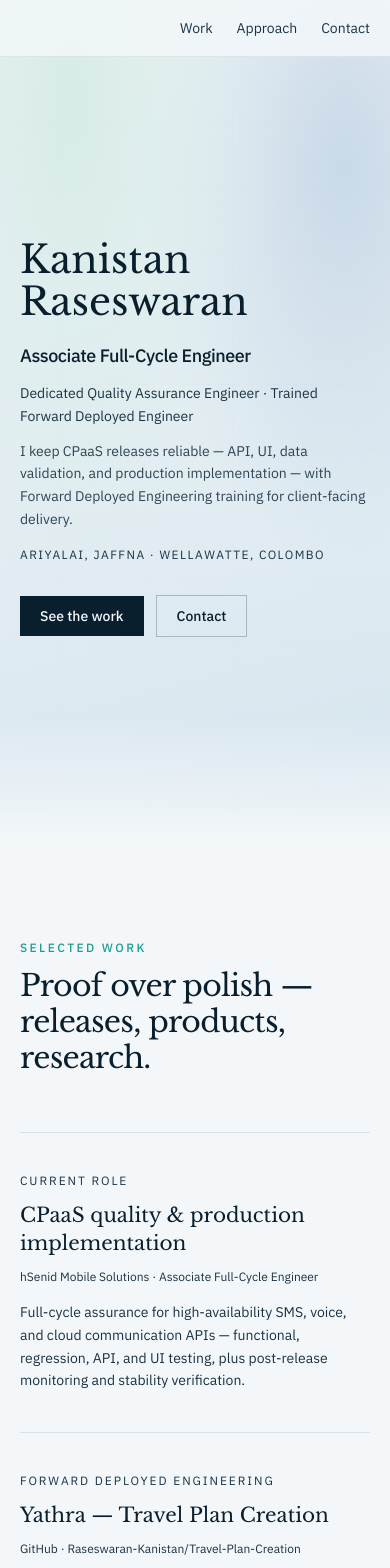
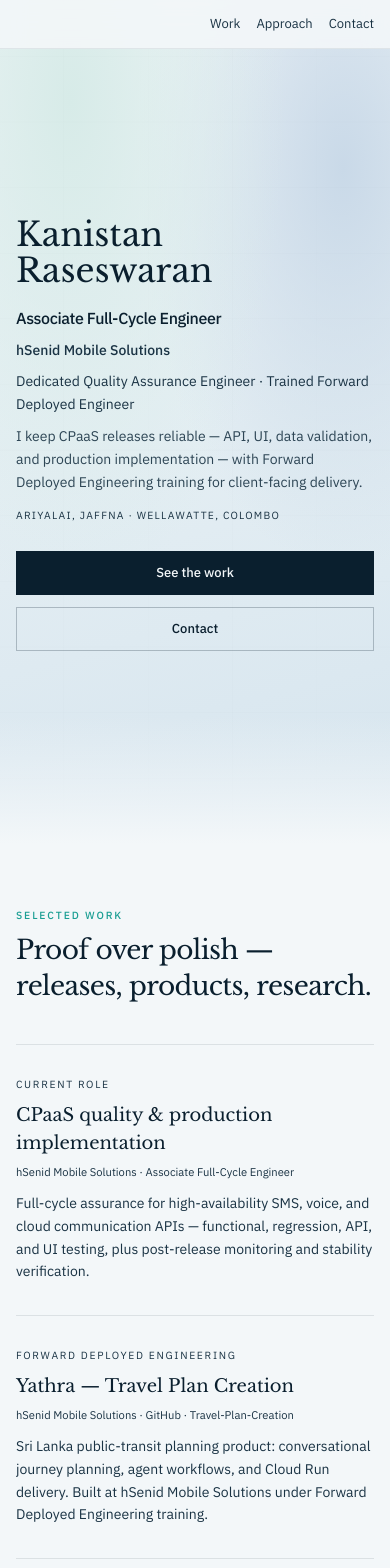
Before and after one commit to Raseswaran-Kanistan/portfolio, a React (Vite) app: page / in a window 390 px wide. Shown: the top 1568 px of the page. Built offline with nearby package versions, Linux system fonts and the light colour scheme.

Commit message:
Refine responsive type and surface hSenid Mobile Solutions.
Scale fonts, buttons, and section spacing for mobile and desktop, and name the company in hero, work, approach, credibility, and contact.

Co-authored-by: Cursor <cursoragent@cursor.com>

```diff
--- a/src/components/Approach.tsx
+++ b/src/components/Approach.tsx
@@ -48,19 +48,18 @@ export function Approach() {
           viewport={sectionView}
           transition={sectionTransition()}
         >
-          <p className="mb-3 text-xs font-medium tracking-[0.2em] text-signal uppercase">
-            Approach
-          </p>
-          <h2 className="font-display max-w-xl text-3xl tracking-tight sm:text-4xl">
+          <p className="section-label text-signal">Approach</p>
+          <h2 className="section-title max-w-xl">
             How releases stay trustworthy.
           </h2>
-          <p className="mt-4 max-w-lg text-sm leading-relaxed text-fog">
-            Dedicated Quality Assurance inside a Full-Cycle role — then Forward
-            Deployed Engineering training for the client edge.
+          <p className="body-copy mt-3 max-w-lg text-fog sm:mt-4">
+            At hSenid Mobile Solutions — Dedicated Quality Assurance inside a
+            Full-Cycle role, with Forward Deployed Engineering training for the
+            client edge.
           </p>
         </motion.div>
 
-        <ol className="mt-14 grid gap-8 sm:grid-cols-2 lg:grid-cols-4 lg:gap-6">
+        <ol className="mt-10 grid gap-7 sm:mt-14 sm:grid-cols-2 sm:gap-8 lg:grid-cols-4 lg:gap-6">
           {steps.map((s, i) => (
             <motion.li
               key={s.n}
@@ -69,11 +68,13 @@ export function Approach() {
               viewport={sectionView}
               transition={sectionTransition(i * 0.08)}
             >
-              <p className="font-display text-sm text-signal">{s.n}</p>
-              <h3 className="mt-3 text-lg font-semibold tracking-tight">
+              <p className="font-display text-xs text-signal sm:text-sm">
+                {s.n}
+              </p>
+              <h3 className="mt-2 text-base font-semibold tracking-tight sm:mt-3 sm:text-lg">
                 {s.title}
               </h3>
-              <p className="mt-2 text-sm leading-relaxed text-fog">{s.body}</p>
+              <p className="body-copy mt-2 text-fog">{s.body}</p>
               {i < steps.length - 1 && (
                 <div className="mt-6 hidden h-px w-full bg-gradient-to-r from-signal/60 to-transparent lg:block" />
               )}
--- a/src/components/Contact.tsx
+++ b/src/components/Contact.tsx
@@ -16,6 +16,11 @@ const links = [
     label: 'GitHub',
     value: 'Raseswaran-Kanistan',
     href: 'https://github.com/Raseswaran-Kanistan',
+  },
+  {
+    label: 'Company',
+    value: 'hSenid Mobile Solutions',
+    href: undefined as string | undefined,
   },
   {
     label: 'Location',
@@ -37,27 +42,26 @@ export function Contact() {
           transition={sectionTransition()}
           className="max-w-2xl"
         >
-          <p className="mb-3 text-xs font-medium tracking-[0.2em] text-signal-deep uppercase">
-            Contact
-          </p>
-          <h2 className="font-display text-3xl tracking-tight text-ink sm:text-4xl">
+          <p className="section-label text-signal-deep">Contact</p>
+          <h2 className="section-title text-ink">
             Let’s talk about reliable delivery.
           </h2>
-          <p className="mt-4 text-sm leading-relaxed text-ink-soft">
+          <p className="body-copy mt-3 text-ink-soft sm:mt-4">
             Open to conversations about Quality Assurance, Full-Cycle
-            engineering, and Forward Deployed Engineering work.
+            engineering, and Forward Deployed Engineering work at hSenid Mobile
+            Solutions and beyond.
           </p>
         </motion.div>
 
-        <ul className="mt-12 space-y-0">
+        <ul className="mt-10 space-y-0 sm:mt-12">
           {links.map((l, i) => {
             const inner = (
               <>
-                <span className="w-28 shrink-0 text-xs tracking-[0.14em] text-ink-soft uppercase">
+                <span className="w-24 shrink-0 text-[0.65rem] tracking-[0.14em] text-ink-soft uppercase sm:w-28 sm:text-xs">
                   {l.label}
                 </span>
                 <span
-                  className={`font-display text-lg text-ink sm:text-xl ${l.href ? 'transition group-hover:text-signal-deep' : ''}`}
+                  className={`font-display text-base break-all text-ink sm:text-lg lg:text-xl ${l.href ? 'transition group-hover:text-signal-deep' : ''}`}
                 >
                   {l.value}
                 </span>
@@ -78,12 +82,12 @@ export function Contact() {
                     href={l.href}
                     target={l.href.startsWith('http') ? '_blank' : undefined}
                     rel={l.href.startsWith('http') ? 'noreferrer' : undefined}
-                    className="group flex flex-col gap-1 py-4 sm:flex-row sm:items-baseline sm:gap-8"
+                    className="group flex flex-col gap-1 py-3.5 sm:flex-row sm:items-baseline sm:gap-8 sm:py-4"
                   >
                     {inner}
                   </a>
                 ) : (
-                  <div className="flex flex-col gap-1 py-4 sm:flex-row sm:items-baseline sm:gap-8">
+                  <div className="flex flex-col gap-1 py-3.5 sm:flex-row sm:items-baseline sm:gap-8 sm:py-4">
                     {inner}
                   </div>
                 )}
@@ -95,7 +99,7 @@ export function Contact() {
         <motion.a
           href={`${import.meta.env.BASE_URL}Kanistan-Raseswaran.pdf`}
           download
-          className="mt-12 inline-flex items-center border border-ink/25 px-5 py-2.5 text-sm font-medium text-ink transition hover:border-ink/50 hover:bg-mist/60"
+          className="btn-secondary mt-10 w-full sm:mt-12 sm:w-auto"
           initial={reduce ? false : { opacity: 0 }}
           whileInView={{ opacity: 1 }}
           viewport={sectionView}
@@ -104,9 +108,9 @@ export function Contact() {
           Download CV
         </motion.a>
 
-        <p className="mt-16 text-xs text-ink-soft/80">
-          © {new Date().getFullYear()} Kanistan Raseswaran · Ariyalai, Jaffna ·
-          Wellawatte, Colombo
+        <p className="mt-12 text-[0.7rem] text-ink-soft/80 sm:mt-16 sm:text-xs">
+          © {new Date().getFullYear()} Kanistan Raseswaran · hSenid Mobile
+          Solutions · Ariyalai, Jaffna · Wellawatte, Colombo
         </p>
       </div>
     </section>
--- a/src/components/Credibility.tsx
+++ b/src/components/Credibility.tsx
@@ -2,6 +2,12 @@ import { motion, useReducedMotion } from 'framer-motion'
 import { fadeUp, sectionTransition, sectionView } from '../lib/motion'
 
 const items = [
+  {
+    label: 'Company',
+    value: 'hSenid Mobile Solutions',
+    detail:
+      'Associate Full-Cycle Engineer — Dedicated Quality Assurance and production implementation',
+  },
   {
     label: 'Publication',
     value: 'IEEE ICBC 2025',
@@ -36,15 +42,13 @@ export function Credibility() {
           viewport={sectionView}
           transition={sectionTransition()}
         >
-          <p className="mb-3 text-xs font-medium tracking-[0.2em] text-signal-deep uppercase">
-            Credibility
-          </p>
-          <h2 className="font-display text-3xl tracking-tight text-ink sm:text-4xl">
+          <p className="section-label text-signal-deep">Credibility</p>
+          <h2 className="section-title text-ink">
             Signals that hold up under scrutiny.
           </h2>
         </motion.div>
 
-        <ul className="mt-12 grid gap-x-10 gap-y-10 sm:grid-cols-2">
+        <ul className="mt-10 grid gap-x-8 gap-y-8 sm:mt-12 sm:grid-cols-2 sm:gap-x-10 sm:gap-y-10">
           {items.map((item, i) => (
             <motion.li
               key={item.label}
@@ -52,15 +56,15 @@ export function Credibility() {
               whileInView={fadeUp.animate}
               viewport={sectionView}
               transition={sectionTransition(i * 0.06)}
-              className="border-t border-ink/15 pt-5"
+              className="border-t border-ink/15 pt-4 sm:pt-5"
             >
-              <p className="text-xs tracking-[0.16em] text-ink-soft uppercase">
+              <p className="text-[0.65rem] tracking-[0.16em] text-ink-soft uppercase sm:text-xs">
                 {item.label}
               </p>
-              <p className="font-display mt-2 text-xl text-ink">{item.value}</p>
-              <p className="mt-2 text-sm leading-relaxed text-ink-soft">
-                {item.detail}
+              <p className="font-display mt-1.5 text-lg text-ink sm:mt-2 sm:text-xl">
+                {item.value}
               </p>
+              <p className="body-copy mt-2 text-ink-soft">{item.detail}</p>
             </motion.li>
           ))}
         </ul>
--- a/src/components/Hero.tsx
+++ b/src/components/Hero.tsx
@@ -6,13 +6,13 @@ export function Hero() {
   return (
     <section
       id="top"
-      className="relative isolate flex min-h-[100svh] items-center overflow-hidden pb-16 pt-24 sm:pb-20 sm:pt-28"
+      className="relative isolate flex min-h-[100svh] items-center overflow-hidden pb-12 pt-[4.5rem] sm:pb-16 sm:pt-24 lg:pb-20 lg:pt-28"
     >
       <SignalField />
 
       <div className="section-pad relative z-10 w-full max-w-3xl">
         <motion.p
-          className="font-display mb-5 text-[clamp(2.4rem,6.5vw,4.5rem)] leading-[1.08] text-ink text-balance"
+          className="font-display mb-4 text-[clamp(2rem,8.5vw,4.25rem)] leading-[1.1] text-ink text-balance sm:mb-5"
           initial={{ opacity: 0, y: 24 }}
           animate={{ opacity: 1, y: 0 }}
           transition={{ duration: 0.8, ease: easeOut }}
@@ -23,44 +23,41 @@ export function Hero() {
         </motion.p>
 
         <motion.div
-          className="max-w-xl space-y-3"
+          className="max-w-xl space-y-2.5 sm:space-y-3"
           initial={{ opacity: 0, y: 16 }}
           animate={{ opacity: 1, y: 0 }}
           transition={{ duration: 0.7, delay: 0.12, ease: easeOut }}
         >
-          <h1 className="text-lg font-medium tracking-tight text-ink sm:text-xl">
+          <h1 className="text-base font-medium tracking-tight text-ink sm:text-lg lg:text-xl">
             Associate Full-Cycle Engineer
           </h1>
-          <p className="text-sm leading-relaxed text-ink-soft sm:text-[0.95rem]">
+          <p className="text-sm font-medium text-ink-soft sm:text-[0.95rem]">
+            hSenid Mobile Solutions
+          </p>
+          <p className="body-copy text-ink-soft">
             Dedicated Quality Assurance Engineer · Trained Forward Deployed
             Engineer
           </p>
-          <p className="max-w-md text-sm leading-relaxed text-ink-soft/90">
+          <p className="body-copy max-w-md text-ink-soft/90">
             I keep CPaaS releases reliable — API, UI, data validation, and
             production implementation — with Forward Deployed Engineering
             training for client-facing delivery.
           </p>
-          <p className="pt-1 text-xs tracking-[0.12em] text-ink-soft uppercase">
+          <p className="pt-1 text-[0.65rem] tracking-[0.12em] text-ink-soft uppercase sm:text-xs">
             Ariyalai, Jaffna · Wellawatte, Colombo
           </p>
         </motion.div>
 
         <motion.div
-          className="mt-8 flex flex-wrap items-center gap-3"
+          className="mt-7 flex w-full flex-col gap-3 sm:mt-8 sm:w-auto sm:flex-row sm:flex-wrap sm:items-center"
           initial={{ opacity: 0, y: 12 }}
           animate={{ opacity: 1, y: 0 }}
           transition={{ duration: 0.65, delay: 0.28, ease: easeOut }}
         >
-          <a
-            href="#work"
-            className="inline-flex items-center bg-ink px-5 py-2.5 text-sm font-medium text-paper transition hover:bg-ink-soft"
-          >
+          <a href="#work" className="btn-primary w-full sm:w-auto">
             See the work
           </a>
-          <a
-            href="#contact"
-            className="inline-flex items-center border border-ink/25 px-5 py-2.5 text-sm font-medium text-ink transition hover:border-ink/50"
-          >
+          <a href="#contact" className="btn-secondary w-full sm:w-auto">
             Contact
           </a>
         </motion.div>
--- a/src/components/Nav.tsx
+++ b/src/components/Nav.tsx
@@ -10,18 +10,18 @@ const links = [
 export function Nav() {
   return (
     <motion.header
-      className="fixed inset-x-0 top-0 z-50 border-b border-ink/8 bg-paper/85 backdrop-blur-md"
+      className="fixed inset-x-0 top-0 z-50 border-b border-ink/8 bg-paper/90 backdrop-blur-md"
       initial={{ opacity: 0, y: -10 }}
       animate={{ opacity: 1, y: 0 }}
       transition={{ duration: 0.55, delay: 0.08, ease: easeOut }}
     >
-      <div className="section-pad flex h-14 items-center justify-end sm:h-16">
-        <nav className="flex items-center gap-6 text-sm text-ink-soft sm:gap-8">
+      <div className="section-pad flex h-12 items-center justify-end sm:h-14 lg:h-16">
+        <nav className="flex items-center gap-4 text-[0.8125rem] text-ink-soft sm:gap-6 sm:text-sm lg:gap-8">
           {links.map((l) => (
             <a
               key={l.href}
               href={l.href}
-              className="transition-colors hover:text-ink"
+              className="py-2 transition-colors hover:text-ink"
             >
               {l.label}
             </a>
--- a/src/components/Work.tsx
+++ b/src/components/Work.tsx
@@ -13,8 +13,8 @@ const projects = [
     tag: 'Forward Deployed Engineering',
     title: 'Yathra — Travel Plan Creation',
     blurb:
-      'Sri Lanka public-transit planning product: conversational journey planning, agent workflows, and Cloud Run delivery. Built under Forward Deployed Engineering training for real client-facing systems.',
-    meta: 'GitHub · Raseswaran-Kanistan/Travel-Plan-Creation',
+      'Sri Lanka public-transit planning product: conversational journey planning, agent workflows, and Cloud Run delivery. Built at hSenid Mobile Solutions under Forward Deployed Engineering training.',
+    meta: 'hSenid Mobile Solutions · GitHub · Travel-Plan-Creation',
     href: 'https://github.com/Raseswaran-Kanistan/Travel-Plan-Creation',
   },
   {
@@ -39,29 +39,27 @@ export function Work() {
           viewport={sectionView}
           transition={sectionTransition()}
         >
-          <p className="mb-3 text-xs font-medium tracking-[0.2em] text-signal-deep uppercase">
-            Selected work
-          </p>
-          <h2 className="font-display max-w-2xl text-3xl tracking-tight text-ink sm:text-4xl">
+          <p className="section-label text-signal-deep">Selected work</p>
+          <h2 className="section-title max-w-2xl text-ink">
             Proof over polish — releases, products, research.
           </h2>
         </motion.div>
 
-        <div className="mt-14 divide-y divide-ink/10 border-y border-ink/10">
+        <div className="mt-10 divide-y divide-ink/10 border-y border-ink/10 sm:mt-14">
           {projects.map((p, i) => (
             <motion.article
               key={p.title}
-              className="grid gap-4 py-10 sm:grid-cols-[minmax(0,1fr)_minmax(0,1.35fr)] sm:gap-10"
+              className="grid gap-3 py-8 sm:grid-cols-[minmax(0,1fr)_minmax(0,1.35fr)] sm:gap-8 sm:py-10 lg:gap-10"
               initial={reduce ? false : fadeUp.initial}
               whileInView={fadeUp.animate}
               viewport={sectionView}
               transition={sectionTransition(i * 0.07)}
             >
               <div>
-                <p className="text-xs tracking-[0.16em] text-ink-soft uppercase">
+                <p className="text-[0.65rem] tracking-[0.16em] text-ink-soft uppercase sm:text-xs">
                   {p.tag}
                 </p>
-                <h3 className="font-display mt-3 text-xl text-ink sm:text-2xl">
+                <h3 className="font-display mt-2 text-lg text-ink sm:mt-3 sm:text-xl lg:text-2xl">
                   {p.href ? (
                     <a
                       href={p.href}
@@ -75,9 +73,11 @@ export function Work() {
                     p.title
                   )}
                 </h3>
-                <p className="mt-3 text-xs text-ink-soft">{p.meta}</p>
+                <p className="mt-2 text-[0.7rem] leading-snug text-ink-soft sm:mt-3 sm:text-xs">
+                  {p.meta}
+                </p>
               </div>
-              <p className="max-w-prose text-sm leading-relaxed text-ink-soft sm:pt-6 sm:text-[0.95rem]">
+              <p className="body-copy max-w-prose text-ink-soft sm:pt-5">
                 {p.blurb}
               </p>
             </motion.article>
--- a/src/index.css
+++ b/src/index.css
@@ -45,10 +45,30 @@
   }
 
   .section-pad {
-    @apply mx-auto max-w-6xl px-5 sm:px-8;
+    @apply mx-auto w-full max-w-6xl px-4 sm:px-6 lg:px-8;
   }
 
   .section-y {
-    @apply py-24 sm:py-28;
+    @apply py-16 sm:py-20 lg:py-28;
+  }
+
+  .section-label {
+    @apply mb-2 text-[0.65rem] font-medium tracking-[0.18em] uppercase sm:mb-3 sm:text-xs sm:tracking-[0.2em];
+  }
+
+  .section-title {
+    @apply font-display text-[1.65rem] leading-snug tracking-tight sm:text-3xl lg:text-4xl;
+  }
+
+  .body-copy {
+    @apply text-[0.875rem] leading-relaxed sm:text-[0.95rem] lg:text-base;
+  }
+
+  .btn-primary {
+    @apply inline-flex min-h-11 items-center justify-center bg-ink px-4 py-2.5 text-[0.8125rem] font-medium text-paper transition hover:bg-ink-soft sm:min-h-12 sm:px-5 sm:text-sm;
+  }
+
+  .btn-secondary {
+    @apply inline-flex min-h-11 items-center justify-center border border-ink/25 px-4 py-2.5 text-[0.8125rem] font-medium text-ink transition hover:border-ink/50 hover:bg-mist/60 sm:min-h-12 sm:px-5 sm:text-sm;
   }
 }
```
